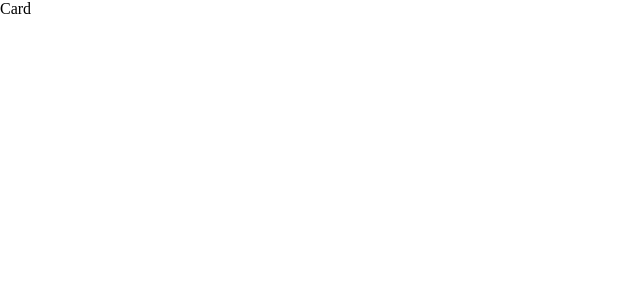
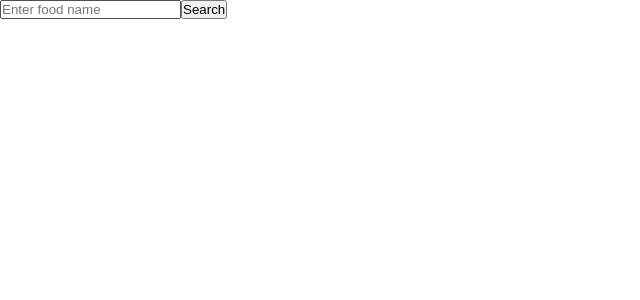
Before and after one commit to hoiregeno/react_projects, a React (Vite) app in the folder recipe-app/: page / in a window 1280 px wide. Shown: the top 300 px of the page, without its empty margins (0-640 px from the left). Built offline with nearby package versions, Linux system fonts and the light colour scheme.

Commit message:
feat(card): add basic form with state for food search

```diff
--- a/recipe-app/src/components/Card.jsx
+++ b/recipe-app/src/components/Card.jsx
@@ -1,7 +1,21 @@
-import React from "react";
+import React, { useState } from "react";
 
 function Card() {
-  return <div>Card</div>;
+  const [recipe, setRecipe] = useState(null);
+  const [foodName, setFoodName] = useState("");
+
+  async function handleFoodName(e) {
+    e.preventDefault();
+  }
+
+  return (
+    <>
+      <form onSubmit={handleFoodName}>
+        <input type="text" placeholder="Enter food name" />
+        <button type="submit">Search</button>
+      </form>
+    </>
+  );
 }
 
 export default Card;
```
